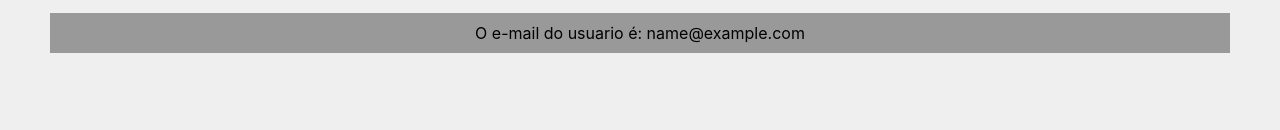
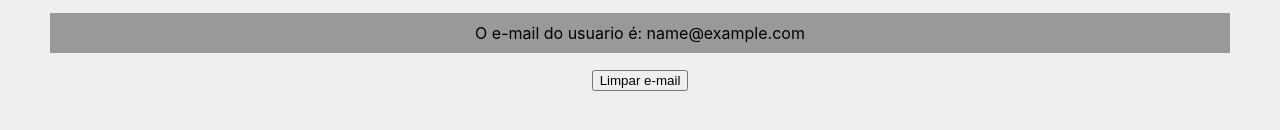
Before and after one commit to Vinicius-Merces/ADS-pratica-do-estudo, a React (Create React App) app in the folder React/my-app/: page / in a window 1280 px wide. Both pictures are taken after typing "name@example.com" into the empty fields and a click on the button "Enviar e-mail". Shown: the part 206-336 px from the top of the page. Built offline with nearby package versions, Linux system fonts and the light colour scheme.

Commit message:
Update Condicional.js

```diff
--- a/React/my-app/src/components/Condicional.js
+++ b/React/my-app/src/components/Condicional.js
@@ -12,6 +12,10 @@ function Condicional() {
 
     }
 
+    function limparEmail() {
+        setUserEmail()
+    }
+
     return (
         <div>
             <h2>Cadastre seu e-mail:</h2>
@@ -23,6 +27,7 @@ function Condicional() {
                 {userEmail &&(
                     <div>
                         <p>O e-mail do usuario é: {userEmail}</p>
+                        <button onClick={limparEmail}>Limpar e-mail</button>
                     </div>
                 )}
             </form>
```
